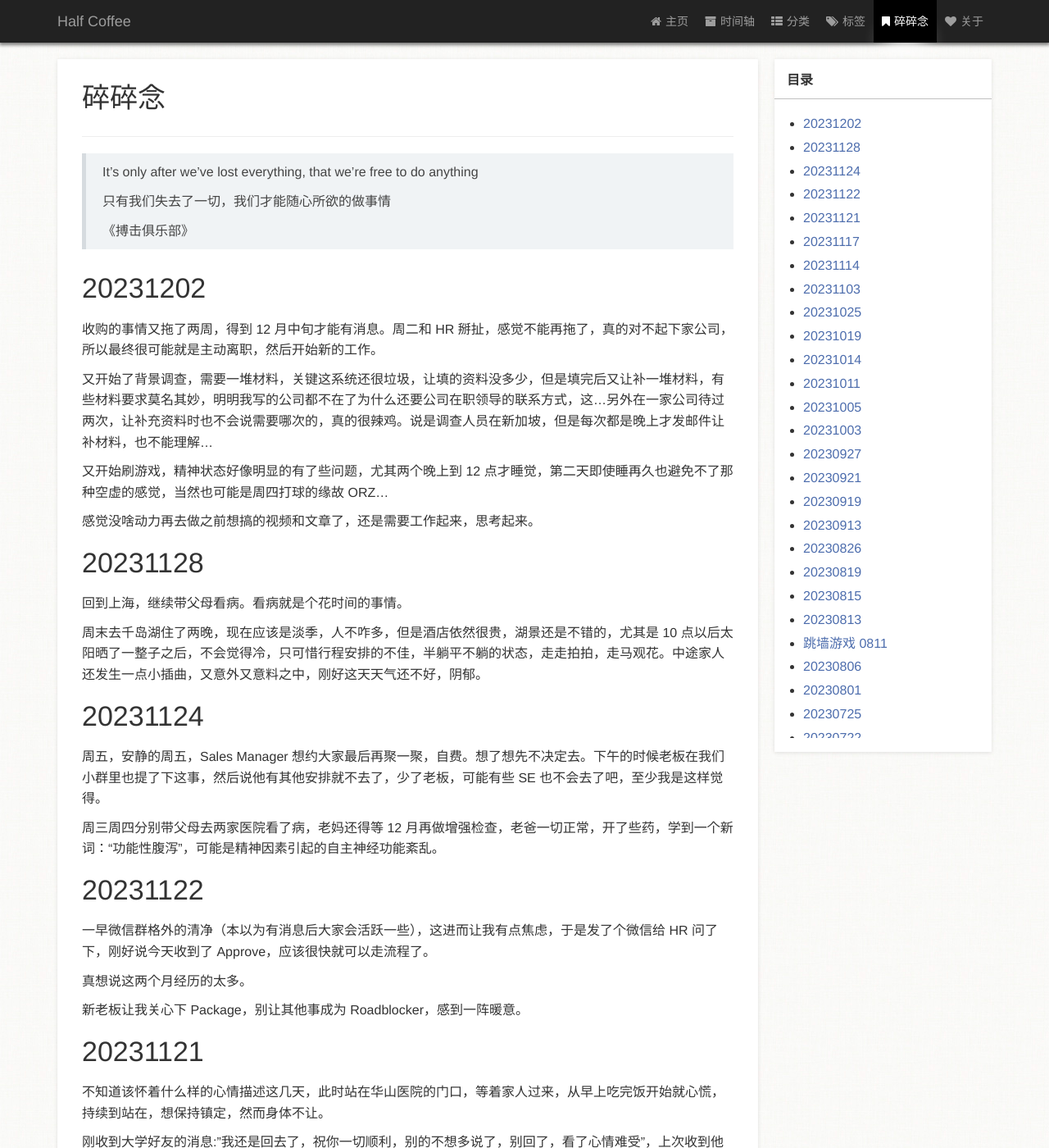
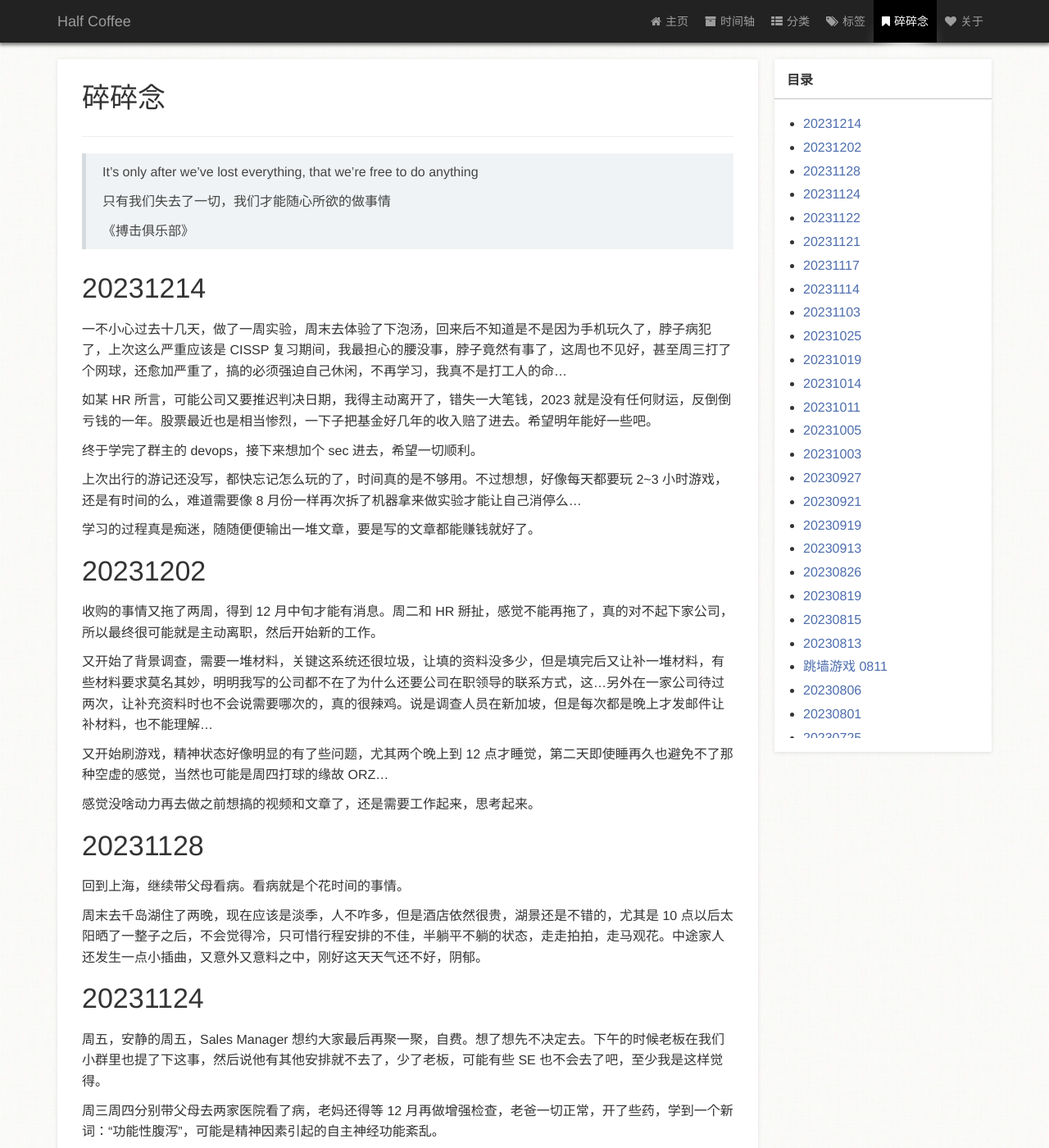
Before and after one commit to zm1990s/halfcoffee, a Jekyll site: the page built from page/3碎碎念.md, in a window 1280 px wide and 1400 px high. Shown: the whole window at 82% size. Built offline with Jekyll 4.4.1, drawn with Linux system fonts in a browser that asks for light colours; a style sheet for code colours, icons or effects is not loaded.

Commit message:
20231214

```diff
--- a/_posts/2023-11-28-qiandaohu.markdown
+++ b/_posts/2023-11-28-qiandaohu.markdown
@@ -14,10 +14,10 @@ typora-root-url: ../../halfcoffee
 
 年中暑假的时候老婆一直喊着要去千岛湖，距离上海两个半小时的路程，不算远也不近，无奈今年夏天实在是热，旅游业也热，到处的游客，这种时候一丁点想出去的想法都没有，后来开学之后，每次看周末的天气好像又都不好，加上复习考试等杂事，一拖就拖到了 11 月。家人又突然生病住院，一番奔波最后还是回到了上海，但是这病突然好像又没那么着急，于是想着干脆趁着工作不忙，一起出行吧。
 
-病，等周内回来再慢慢看。
+至于病，等周内回来再慢慢看。
 
 ## 千岛湖
 
 千岛湖，如其名称一样，围绕着湖周边有大大小小上千座小岛，未去之前还想着是不是第一次去定一个风景位置好一点的酒店，可以慢慢欣赏湖景，去了之后才发现，基本只要是在湖边的酒店，哪哪都是湖景。
 
-整体来说千岛湖的旅游开发非常成熟，2017 年左右杭黄高铁开通，沿线熟悉的地方有建德、千岛湖、黄山，都是度假的好去处，上海到千岛湖 2 小时多，高铁站打车、大巴、网约车均可到任何想去的地方，非常便捷，可以说是之前去过的地方旅游规划最好的城市。高铁站在北面，距离中心湖区大约 30 分钟车程，从中心湖区开始一直往东南，有好多个可以去的景点或者游乐园。
+整体来说千岛湖的旅游开发非常成熟，2017 年左右杭黄高铁开通，沿线熟悉的地方有建德、千岛湖、黄山，都是度假的好去处，上海到千岛湖 2 小时多，高铁站打车、大巴（大巴像公交一样在很多有名的酒店停）、网约车均可到任何想去的地方，非常便捷，可以说是之前去过的地方旅游规划最好的城市。高铁站在北面，距离中心湖区大约 30 分钟车程，从中心湖区开始一直往东南，有好多个可以去的景点或者游乐园。
--- a/page/3碎碎念.md
+++ b/page/3碎碎念.md
@@ -14,7 +14,17 @@ type: page
 >
 > 《搏击俱乐部》
 
+# 20231214
 
+一不小心过去十几天，做了一周实验，周末去体验了下泡汤，回来后不知道是不是因为手机玩久了，脖子病犯了，上次这么严重应该是 CISSP 复习期间，我最担心的腰没事，脖子竟然有事了，这周也不见好，甚至周三打了个网球，还愈加严重了，搞的必须强迫自己休闲，不再学习，我真不是打工人的命...
+
+如某 HR 所言，可能公司又要推迟判决日期，我得主动离开了，错失一大笔钱，2023 就是没有任何财运，反倒倒亏钱的一年。股票最近也是相当惨烈，一下子把基金好几年的收入赔了进去。希望明年能好一些吧。
+
+终于学完了群主的 devops，接下来想加个 sec 进去，希望一切顺利。
+
+上次出行的游记还没写，都快忘记怎么玩的了，时间真的是不够用。不过想想，好像每天都要玩 2~3 小时游戏，还是有时间的么，难道需要像 8 月份一样再次拆了机器拿来做实验才能让自己消停么...
+
+学习的过程真是痴迷，随随便便输出一堆文章，要是写的文章都能赚钱就好了。
 
 # 20231202
 
```
